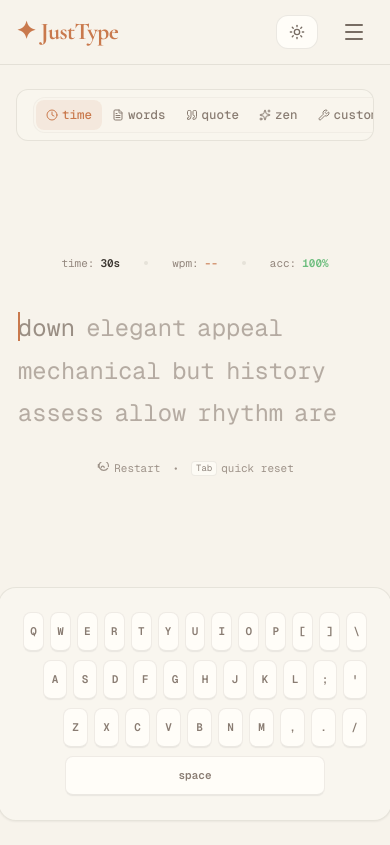
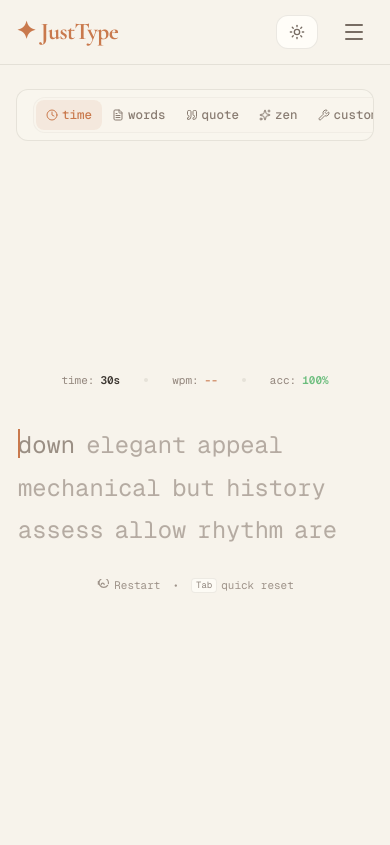
Before and after one commit to BhagirathsinhRana378/justtype, a Next.js app: page /type in a window 390 px wide. Built offline with nearby package versions, Linux system fonts and the light colour scheme; a small style sheet from the web is missing; a web font is replaced by a local one.

Commit message:
feat: initialize application structure with landing page, settings, type, and leaderboard routes

```diff
--- a/src/app/leaderboards/page.tsx
+++ b/src/app/leaderboards/page.tsx
@@ -247,6 +247,7 @@ export default function LeaderboardsPage() {
     setAuthError(null);
   };
 
+  /* eslint-disable @typescript-eslint/no-explicit-any */
   const cardVariants: any = {
     hidden: { opacity: 0, scale: 0.98, y: 12 },
     visible: {
@@ -308,6 +309,7 @@ export default function LeaderboardsPage() {
       transition: { type: "spring", stiffness: 300, damping: 25 }
     }
   };
+  /* eslint-enable @typescript-eslint/no-explicit-any */
 
   const ShimmerRow = () => (
     <tr className="animate-pulse border-b border-border-hairline">
--- a/src/app/page.tsx
+++ b/src/app/page.tsx
@@ -106,7 +106,7 @@ export default function Home() {
         {/* Large Mechanical Counter */}
         <div className="relative flex flex-col items-center gap-2 mb-12">
           <div className="flex items-end">
-            <div className="text-[10rem] md:text-[14rem] font-serif font-bold text-foreground leading-none tracking-tighter tabular-nums flex items-baseline">
+            <div className="text-[6rem] sm:text-[9rem] md:text-[14rem] font-serif font-bold text-foreground leading-none tracking-tighter tabular-nums flex items-baseline">
               {loadingSpeed}
               <div className="w-4 md:w-8 h-[0.7em] bg-primary ml-4 animate-blink self-center" />
             </div>
--- a/src/app/settings/page.tsx
+++ b/src/app/settings/page.tsx
@@ -197,10 +197,10 @@ export default function SettingsPage() {
   return (
     <div className="flex-1 w-full bg-background pb-24 overflow-hidden">
       {/* ──────────────────────── STICKY UTILITY BAR ──────────────────────── */}
-      <div className="sticky top-0 z-50 bg-background/95 border-b border-border-hairline h-16 flex items-center justify-between mb-[48px] overflow-hidden">
-        <div className="max-w-[1400px] w-[85%] mx-auto flex items-center justify-between h-full">
+      <div className="sticky top-0 z-50 bg-background/95 border-b border-border-hairline h-auto min-h-16 flex items-center justify-between mb-[48px] overflow-hidden py-3 sm:py-0">
+        <div className="max-w-[1400px] w-[90%] sm:w-[85%] mx-auto flex flex-col sm:flex-row gap-3 items-center justify-between h-full">
           {/* Search Box (320px) */}
-          <div className="relative w-[320px]">
+          <div className="relative w-full sm:w-[320px]">
             <Search className="absolute left-3 top-1/2 -translate-y-1/2 w-4 h-4 text-muted-soft" />
             <input
               type="text"
@@ -212,7 +212,7 @@ export default function SettingsPage() {
           </div>
 
           {/* Action Buttons */}
-          <div className="flex items-center gap-2 shrink-0 font-mono text-xs">
+          <div className="flex flex-wrap justify-center items-center gap-2 shrink-0 font-mono text-xs">
             <button
               type="button"
               onClick={() => {
@@ -255,7 +255,7 @@ export default function SettingsPage() {
       </div>
 
       {/* Main Settings Grid */}
-      <div className="max-w-[1400px] w-[85%] mx-auto flex flex-col">
+      <div className="max-w-[1400px] w-[90%] sm:w-[85%] mx-auto flex flex-col">
         <SettingsSection
           id="fonts-section"
           title="1. Fonts"
--- a/src/app/type/page.tsx
+++ b/src/app/type/page.tsx
@@ -960,7 +960,7 @@ export default function TypePage() {
           {/* 3. FIXED BOTTOM SECTION: Virtual Keyboard */}
           {settings.showLiveKeyboard !== "off" && (
             <div
-              className={`w-full max-w-[740px] transition-all duration-300 shrink-0 select-none ${
+              className={`w-full max-w-[740px] hidden sm:block transition-all duration-300 shrink-0 select-none ${
                 status === "typing"
                   ? (settings.focusMode ? "opacity-0 pointer-events-none translate-y-4" : "translate-y-4 pointer-events-none")
                   : "translate-y-0"
--- a/src/components/VirtualKeyboard.tsx
+++ b/src/components/VirtualKeyboard.tsx
@@ -148,13 +148,13 @@ function VirtualKeyboard({
 
   return (
     <div
-      className={`w-[110%] -mx-[5%] rounded-[18px] p-6 select-none transition-all duration-300 ${
+      className={`w-full rounded-[18px] p-4 sm:p-6 select-none transition-all duration-300 ${
         isFocusMode
           ? "bg-transparent border border-transparent"
           : "bg-card/30 border border-border-hairline shadow-xs"
       }`}
     >
-      <div className="w-full flex flex-col gap-[8px] [--key-width:40px] sm:[--key-width:54px]">
+      <div className="w-full flex flex-col gap-1 sm:gap-2 [--key-width:calc((100vw-40px)/15)] sm:[--key-width:40px] md:[--key-width:54px]">
         {keyboardRows.map((row, rowIndex) => (
           <div
             key={rowIndex}
@@ -170,7 +170,7 @@ function VirtualKeyboard({
               return (
                 <div
                   key={key}
-                  className={`flex items-center justify-center font-mono text-[11px] sm:text-[13px] font-semibold border rounded-[8px] transition-all duration-200 ease-out ${styleClass}`}
+                  className={`flex items-center justify-center font-mono text-[9px] sm:text-[13px] font-semibold border rounded-[6px] sm:rounded-[8px] transition-all duration-200 ease-out ${styleClass}`}
                   style={{
                     width: isSpace ? "calc(var(--key-width) * 6.5)" : "var(--key-width)",
                     height: "var(--key-width)",
```
